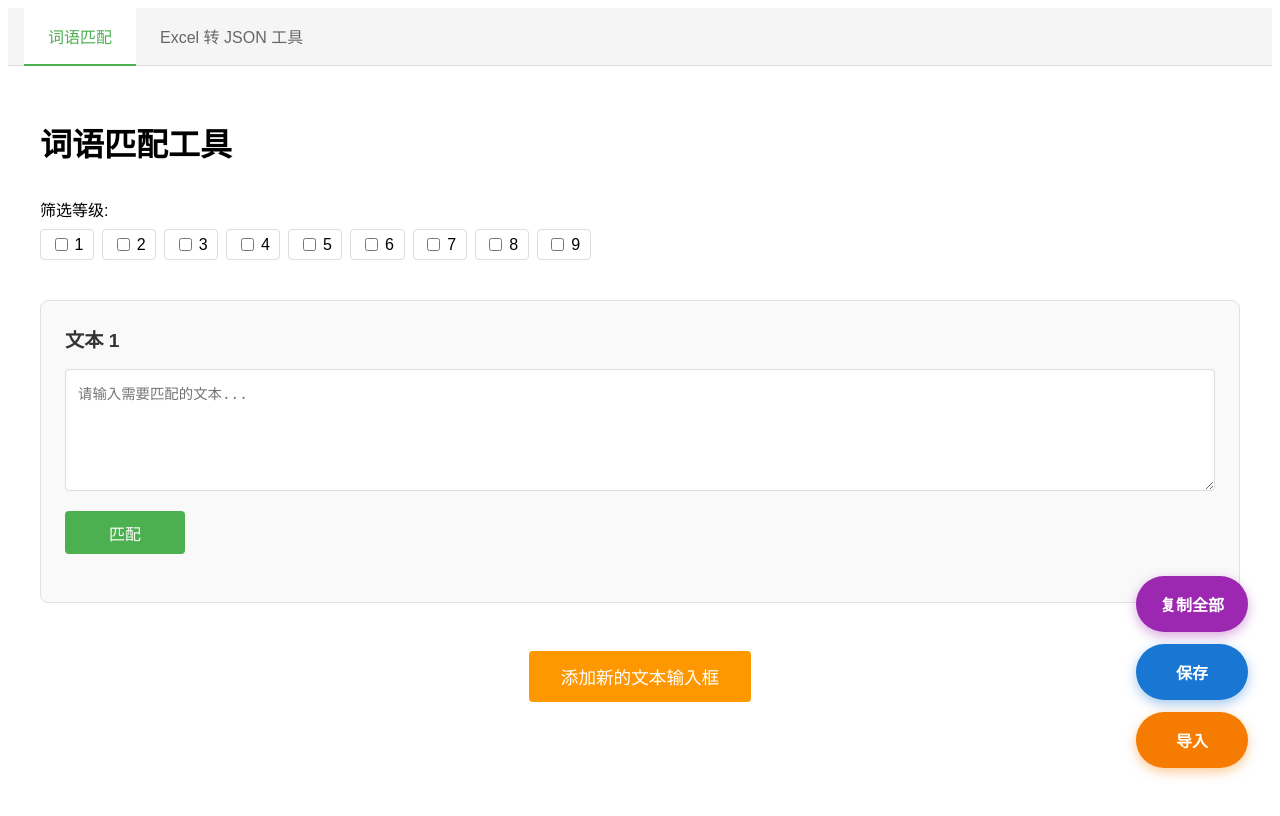
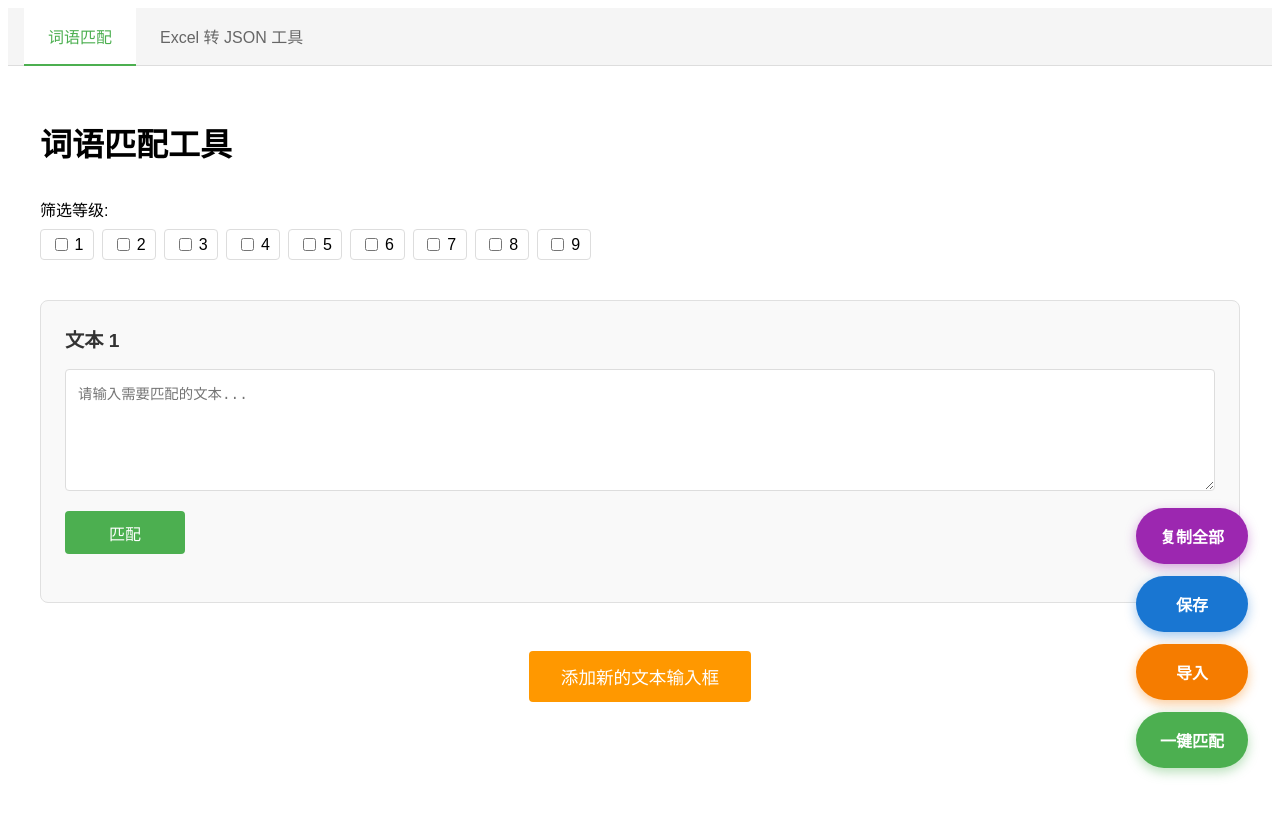
Before and after one commit to smileShirmy/word-finder, a Vue app: page /word-match#/word-match in a window 1280 px wide. Built offline with nearby package versions, Linux system fonts and the light colour scheme; the HTML template or start-up script is replaced by a standard one.

Commit message:
feat: 新增一键匹配

```diff
--- a/src/views/WordMatch.vue
+++ b/src/views/WordMatch.vue
@@ -335,6 +335,13 @@ function copyAllTexts() {
   }, 2000);
 }
 
+// 一键匹配所有文本
+function matchAllTexts() {
+  textInputs.value.forEach((_, index) => {
+    matchWords(index);
+  });
+}
+
 function toggleLevel(level: number) {
   const index = selectedLevels.value.indexOf(level);
   if (index === -1) {
@@ -503,6 +510,9 @@ onMounted(() => {
       </div>
       <div class="floating-btn import-btn" @click="() => fileInput?.click()">
         导入
+      </div>
+      <div class="floating-btn match-all-btn" @click="matchAllTexts">
+        一键匹配
       </div>
       <input
         ref="fileInput"
@@ -893,4 +903,14 @@ button.match-btn {
   background: #e65100;
   box-shadow: 0 6px 16px rgba(245, 124, 0, 0.5);
 }
+
+.match-all-btn {
+  background: #4caf50;
+  box-shadow: 0 4px 12px rgba(76, 175, 80, 0.4);
+}
+
+.match-all-btn:hover {
+  background: #388e3c;
+  box-shadow: 0 6px 16px rgba(76, 175, 80, 0.5);
+}
 </style>
```
